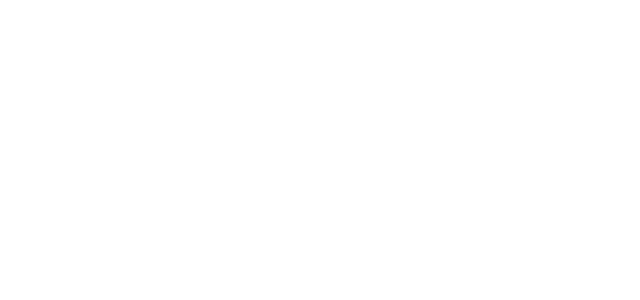
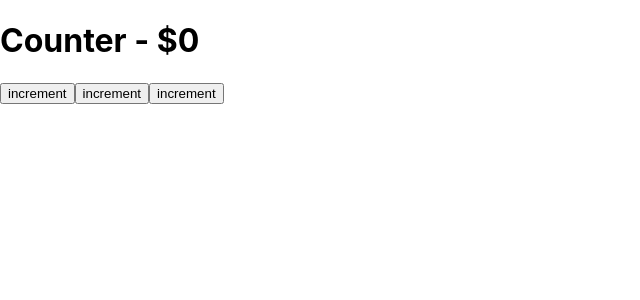
Before and after one commit to tykhonenkomax/OKTEN-SCHOOL-REACT-HOMEWORK-2021, a React (Create React App) app: page / in a window 1280 px wide. Shown: the top 300 px of the page, without its empty margins (0-640 px from the left). Built offline with nearby package versions, Linux system fonts and the light colour scheme.

Commit message:
Lesson2 lecture

```diff
--- a/src/App.js
+++ b/src/App.js
@@ -1,12 +1,14 @@
 import logo from './logo.svg';
 import './App.css';
-import jsonComponents from "./myFolder/jsonComponents";
+import {useState} from "react";
+import CounterComponents from "./myFolder/CounterComponents";
 
 function App() {
+
     return (
 
         <div>
-
+            <CounterComponents/>
         </div>
 
     );
--- /dev/null
+++ b/src/myFolder/CounterComponents.js
@@ -0,0 +1,26 @@
+import {useState} from "react";
+
+function CounterComponents(props) {
+    let [counter, setCounter]=useState(0)
+
+let plus = () =>{
+setCounter(++counter)
+};
+    let minus = () =>{
+setCounter(--counter)
+    };
+    let reset = () =>{
+setCounter(0)
+    };
+
+    return(
+        <div>
+
+<h1>Counter - ${counter}</h1>
+<button onClick={plus}>increment</button>
+<button onClick={minus}>increment</button>
+<button onClick={reset}>increment</button>
+        </div>
+    );
+}
+export default CounterComponents;
```
Also changed, not shown: src/myFolder/jsonComponents.js (deleted).
